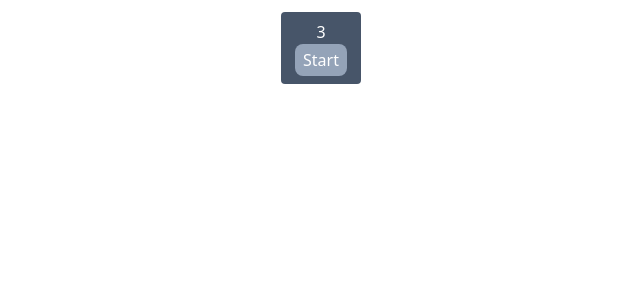
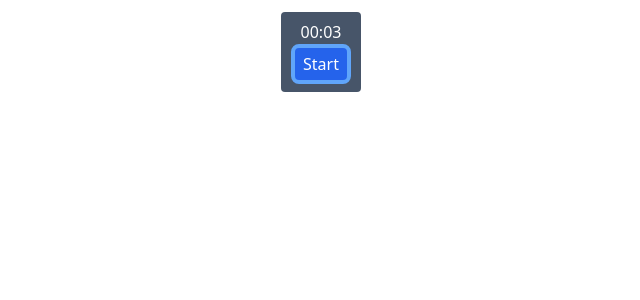
Before and after one commit to gateniomer/meditation-app, a React (Create React App) app: page / in a window 1280 px wide. Shown: the top 300 px of the page, without its empty margins (319-959 px from the left). Built offline with nearby package versions, Linux system fonts and the light colour scheme.

Commit message:
cleaned code

```diff
--- a/src/App.js
+++ b/src/App.js
@@ -1,4 +1,4 @@
-import Home from "./pages/home.component";
+import Home from "./pages/home.page";
 
 function App() {
   return (
--- a/src/components/button/button.component.jsx
+++ b/src/components/button/button.component.jsx
@@ -1,6 +1,6 @@
 const Button = ({onClickHandler,children}) => {
   return (<button
-    className="block bg-slate-400 px-2 py-1 text-white rounded-lg mx-auto"
+    className="block bg-blue-600 border-blue-400 border-4 px-2 py-1 text-white rounded-lg mx-auto"
     onClick={onClickHandler}>
       {children}
       </button>)
--- a/src/components/countDownTimer/countDownTimer.component.jsx
+++ b/src/components/countDownTimer/countDownTimer.component.jsx
@@ -1,7 +1,7 @@
 import {useEffect, useState} from 'react';
 import Button from '../button/button.component';
 
-export const CountDownTimer = ({howLong}) =>{
+export const CountDownTimer = ({howLong,onFinish}) =>{
   const [time,setTime] = useState(howLong);
   const [isRunning,setIsRunning] = useState(false);
 
@@ -21,17 +21,29 @@ export const CountDownTimer = ({howLong}) =>{
         return prev-1;
       }else{
         setIsRunning(false);
+        onFinish();
         return 0;
       }
     })
   }
-
+  const printTime = () => {
+    const minutes = Math.floor(time/60);
+    const seconds = time-minutes*60;
+    return <h1>
+      {(minutes.toString().length === 1) ?
+      `0${minutes}` : minutes}
+      :
+      {(seconds.toString().length === 1) ? `0${seconds}` : seconds}
+      {/* {(seconds.toString().length === 1) ?
+      `0${seconds}` : {seconds}} */}
+      </h1>;
+  }
   return (
     <div className="bg-slate-600 block text-center mx-auto w-20 my-3 text-white p-2 rounded">
 
       {console.log('Stopwatch rendered',time)}
 
-      <h1>{time}</h1>
+      {printTime()}
 
       {!isRunning && time === howLong && <Button
       onClickHandler={()=> setIsRunning(true)}>Start</Button>}
--- /dev/null
+++ b/src/exercises.js
@@ -0,0 +1,17 @@
+const EXERCISES = {
+  MEDITATE:{
+    title: "Meditate",
+    shortDescription: "lorem ipsum",
+    description: "lorem ipsum long",
+    imageUrl: "",
+    iconUrl: ""
+  },
+  BREATHING:{
+    title: "Breathing",
+    shortDescription: "lorem ipsum",
+    description: "lorem ipsum long",
+    imageUrl: "",
+    iconUrl: ""
+  },
+}
+export default EXERCISES;
--- /dev/null
+++ b/src/pages/exercise.page.jsx
@@ -0,0 +1 @@
+const CountDownTimer = {}
--- a/src/pages/home.component.jsx
+++ b/src/pages/home.page.jsx
@@ -1,23 +1,19 @@
 import CountDownTimer from "../components/countDownTimer/countDownTimer.component";
 import {useState} from 'react';
+import EXERCISES from '../exercises';
 
 const Home = () => {
-  const [isCountDownTimerRunning,setIsCountDownTimerRunning] = useState(false);
 
-  const onClickHandler = () => {
-    setIsCountDownTimerRunning((prev) => !prev);
-  }
+  const [exerciseSelected,setExericeSelected] = useState(EXERCISES.MEDITATE);
+
   const onCountDownTimerFinish = () => {
     console.log('finished!');
-    setIsCountDownTimerRunning(false);
   }
-  // onCountDownTimerFinish.bind(this);
   return(
     <div>
       {console.log('Home Page rendered!')}
       <CountDownTimer
       howLong={3}
-      start={isCountDownTimerRunning}
       onFinish={onCountDownTimerFinish}
       />
 
```
